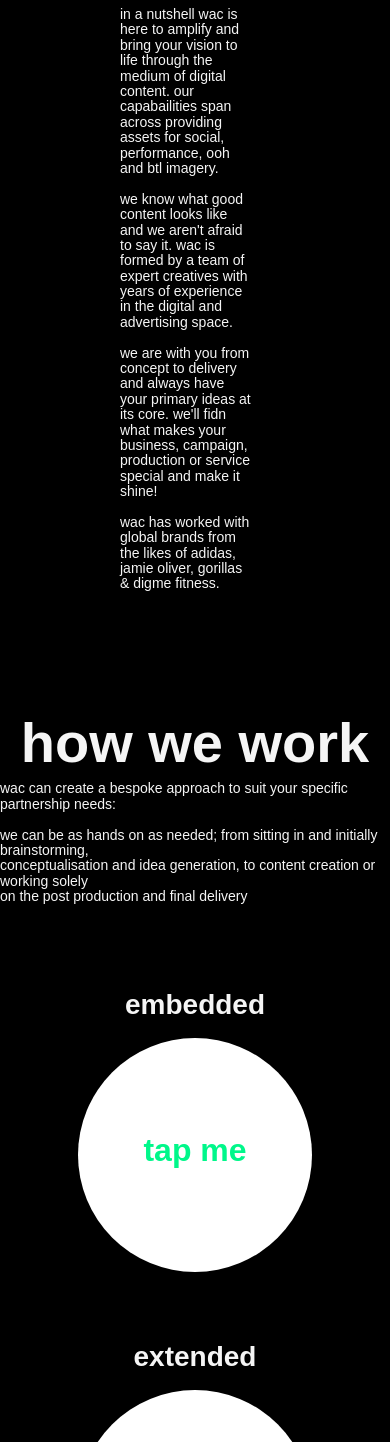
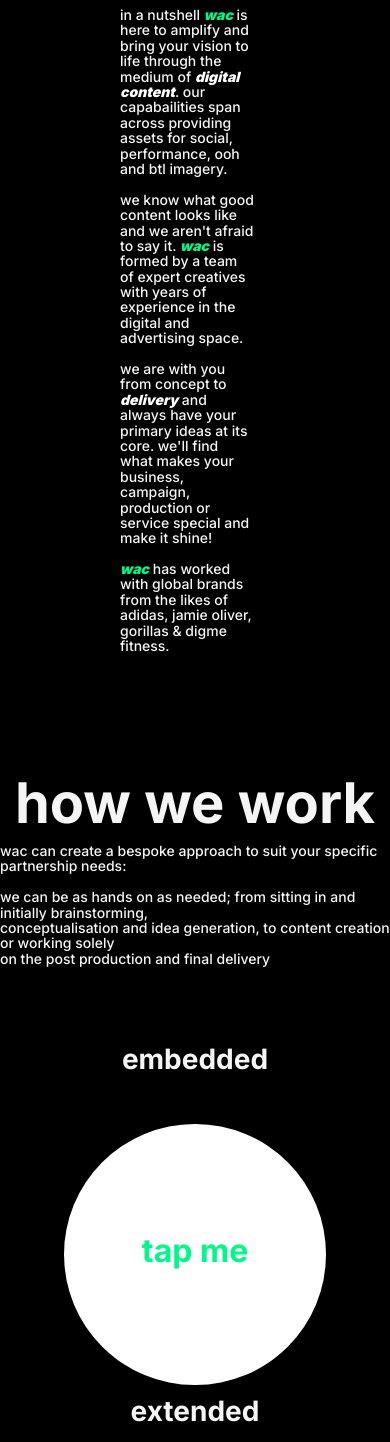
Before and after one commit to SleepyMan93/WAC, a Flask app: page /about_page in a window 390 px wide. Shown: the part 1183-2625 px from the top of the page. Run offline with Flask 2, Linux system fonts and the light colour scheme; some libraries are stand-ins or nearby versions.

Commit message:
Added logo roatate transform reveal to about page - reduced video size on homepage - added highlight to certain words on info pages

```diff
--- a/static/css/about.css
+++ b/static/css/about.css
@@ -23,6 +23,18 @@
     align-items: flex-end;
     justify-content: center;
     padding: 0rem 6rem;
+}
+
+.bold {
+    color: #00f78a;
+    font-style: oblique;
+    font-weight: 900;
+}
+
+.highlight {
+    color: white;
+    font-style: oblique;
+    font-weight: 900;
 }
 
 .info-photo {
@@ -75,14 +87,15 @@
 .partnerships {
     display: flex;
     height: 32rem;
-    margin-top: 5vh;
+    margin-top: 4rem;
     flex-wrap: wrap;
     flex-direction: row;
 }
 
 .circle-header {
     width: 100%;
-    max-height: 3rem;
+    max-height: 5rem;
+    padding-bottom: 3rem;
     display: flex;
     justify-content: center;
 }
@@ -100,12 +113,20 @@
 }
 
 .circle {
-    width: 60%;
-    background-color: white;
+    width: 67%;
     border-radius: 50%;
     display: flex;
     align-items: center;
     justify-content: center;
+}
+
+.circle img {
+    width: 100%;
+    transform: rotate(-136deg);
+}
+
+#circleFiller {
+    background-color: white;
 }
 
 .rot-reveal {
--- a/static/css/style.css
+++ b/static/css/style.css
@@ -4,7 +4,7 @@ body {
   margin: 0;
   padding: 0;
   box-sizing: border-box;
-  font-family: "Asap", sans-serif;
+  font-family: 'Inter', sans-serif;
   background: #000000;
   overflow: auto;
   overflow-x: hidden;
@@ -108,6 +108,7 @@ h5 { font-size: 1em; }
   z-index: 100;
   position: fixed;
   background-color: #000000;
+  max-width: 100vw;
 }
 
 #imgHolder {
--- a/templates/about.html
+++ b/templates/about.html
@@ -24,21 +24,24 @@
         <div class="col-md-6 info-box">
                 <div class="col body">
                     <h1 class="info-title">Our Story</h1>
-                    <h5>In a nutshell wac is here to amplify and bring your vision to life through
-                        the medium of digital content. Our capabailities span across providing
-                        assets for social, performance, OOH and BTL imagery. <br /><br />
+                    <span>
+                        <h5>
+                            In a nutshell <span class="bold">wac</span> is here to amplify and bring your vision to life through
+                            the medium of <span class="highlight">digital content</span>. Our capabailities span across providing
+                            assets for social, performance, OOH and BTL imagery. <br /><br />
 
-                        we know what good content looks like and we aren't afraid to say it.
-                        wac is formed by a team of expert creatives with years of experience
-                        in the digital and advertising space. <br /><br />
+                            we know what good content looks like and we aren't afraid to say it.
+                            <span class="bold">wac</span> is formed by a team of expert creatives with years of experience
+                            in the digital and advertising space. <br /><br />
 
-                        we are with you from concept to delivery and always have your primary
-                        ideas at its core. We'll fidn what makes your business, campaign, production
-                        or service special and make it shine! <br /><br />
+                            we are with you from concept to <span class="highlight">delivery</span> and always have your primary
+                            ideas at its core. We'll find what makes your business, campaign, production
+                            or service special and make it <span>shine!</span> <br /><br />
 
-                        wac has worked with global brands from the likes of Adidas, Jamie Oliver,
-                        Gorillas & Digme Fitness.
-                    </h5>
+                            <span class="bold">wac</span> has worked with global brands from the likes of Adidas, Jamie Oliver,
+                            Gorillas & Digme Fitness.
+                        </h5>
+                    </span>
                 </div>
             </div>
         </div>
@@ -67,13 +70,12 @@
             <div class="col circle-header">
                 <h4 class="circle-title">embedded</h4>
             </div>
-            <div class="circle">
+            <div id="circleFiller" class="circle">
                 <div class="tap-me">
                     <h3 class="tap-title">tap me</h4>
                 </div>
             </div>
             <div id="grow" class="circle-hidden">
-
             </div>
             <div class="reveal-text">
                 <h5 class="hidden-text">
@@ -93,6 +95,7 @@
                 <h4 class="circle-title">extended</h4>
             </div>
             <div class="circle rot-reveal">
+                <img src="https://wac-version.s3.eu-west-2.amazonaws.com/static/images/icon-logo-72dpi.png" alt="">
                 <div class="tap-me-2">
                     <h3 class="tap-title-2">tap me</h4>
                 </div>
@@ -233,6 +236,18 @@
     });
 </script>
 
+<script>
+    // Getting video element using jQuery
+    var video = $(".bubble-head", ".bubble-head-2");
+
+    // Check if video is ready to play
+    $(video).on('canplaythrough', function () {
+        $(video).mouseover(function () {
+            $(this).get(0).play();
+        })
+    });
+</script>
+
 <script type="text/javascript">
 
 
--- a/templates/base.html
+++ b/templates/base.html
@@ -21,6 +21,9 @@
 
     {% block styles %}
     <link href="https://cdn.jsdelivr.net/npm/bootstrap@5.0.2/dist/css/bootstrap.min.css" rel="stylesheet" integrity="sha384-EVSTQN3/azprG1Anm3QDgpJLIm9Nao0Yz1ztcQTwFspd3yD65VohhpuuCOmLASjC" crossorigin="anonymous">
+    <link rel="preconnect" href="https://fonts.googleapis.com">
+    <link rel="preconnect" href="https://fonts.gstatic.com" crossorigin>
+    <link href="https://fonts.googleapis.com/css2?family=Inter:wght@100;200;300;400;500;600;700;800;900&display=swap" rel="stylesheet">
     <link rel="stylesheet" type="text/css" href="{{ url_for('static', filename='css/style.css') }}">
     {% endblock %}
 
```
Also changed, not shown: other parts of static/css/about.css (+18 -10 lines), static/css/index.css (+4 -4 lines), templates/services.html (+28 -11 lines).
